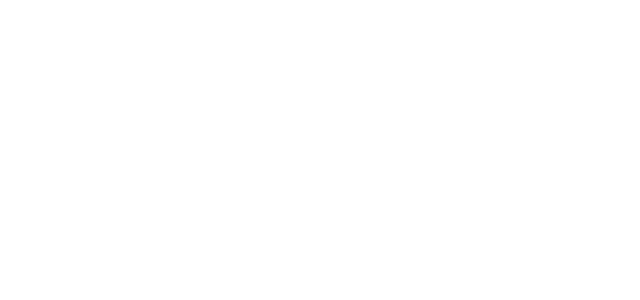
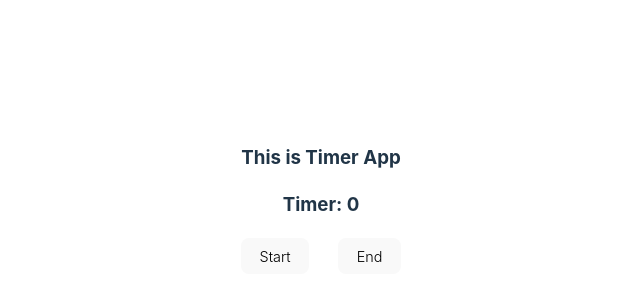
Before and after one commit to Manu6677/vue_docs, a Vue app: page / in a window 1280 px wide. Shown: the part 200-500 px from the top of the page, without its empty margins (319-959 px from the left). Built offline with nearby package versions, Linux system fonts and the light colour scheme.

Commit message:
simple-timer

```diff
--- a/src/App.vue
+++ b/src/App.vue
@@ -1,5 +1,15 @@
-<script setup></script>
+<script>
+import Timer from "./components/Timer.vue";
+export default {
+  components: { Timer },
+  data() {
+    return {};
+  },
+};
+</script>
 
-<template></template>
+<template>
+  <Timer />
+</template>
 
 <style scoped></style>
--- a/src/components/ChildCustomerDetails.vue
+++ /dev/null
@@ -1,5 +0,0 @@
-<script></script>
-
-<template></template>
-
-<style scoped></style>
--- /dev/null
+++ b/src/components/Control.vue
@@ -0,0 +1,36 @@
+<script>
+export default {
+  props: ["startTimerInApp", "isTimerStoped"],
+  data() {
+    return {};
+  },
+  methods: {
+    start() {
+      this.$emit("countDownStart", this.startTimerInApp);
+      console.log(this.startTimerInApp);
+    },
+    end() {
+      this.$emit("countDownEnd", this.isTimerStoped);
+    },
+  },
+};
+</script>
+
+<template>
+  <div>
+    <h3>This is Timer App</h3>
+    <h3>Timer: {{ this.startTimerInApp }}</h3>
+
+    <span class="start-end-btn">
+      <button @click="start">Start</button>
+      <button @click="end">End</button>
+    </span>
+  </div>
+</template>
+
+<style scoped>
+.start-end-btn {
+  display: flex;
+  justify-content: space-between;
+}
+</style>
--- /dev/null
+++ b/src/components/Timer.vue
@@ -0,0 +1,46 @@
+<script>
+import Control from "./Control.vue";
+export default {
+  components: { Control },
+  data() {
+    return {
+      startTimer: 0,
+      isTimerStoped: false,
+      myInterval: null,
+    };
+  },
+  methods: {
+    countDownStarted(data) {
+      this.isTimerStoped = false;
+      this.myInterval = setInterval(() => {
+        if (this.isTimerStoped == false) {
+          this.startTimer = this.startTimer + 1;
+          // console.log(this.startTimer);
+        }
+      }, 1000);
+    },
+
+    countDownEndNow(data) {
+      console.log(data);
+      this.isTimerStoped = true;
+      // this.startTimer = 0;
+      clearInterval(this.myInterval);
+
+      // clearInterval(this.myInterval);
+    },
+  },
+};
+</script>
+
+<template>
+  <div>
+    <Control
+      :startTimerInApp="startTimer"
+      @countDownStart="countDownStarted($event)"
+      @countDownEnd="countDownEndNow($event)"
+      :isTimerStoped="isTimerStoped"
+    />
+  </div>
+</template>
+
+<style scoped></style>
--- a/src/style.css
+++ b/src/style.css
@@ -49,8 +49,8 @@ button {
   border-radius: 8px;
   border: 1px solid transparent;
   padding: 0.6em 1.2em;
-  font-size: 1em;
-  font-weight: 500;
+  font-size: 0.9em;
+  font-weight: 350;
   font-family: inherit;
   background-color: #1a1a1a;
   cursor: pointer;
```
Also changed, not shown: src/components/ParentCustomerDetails.vue (deleted, +0 -7 lines), src/components/Test.vue (deleted, +0 -68 lines).
